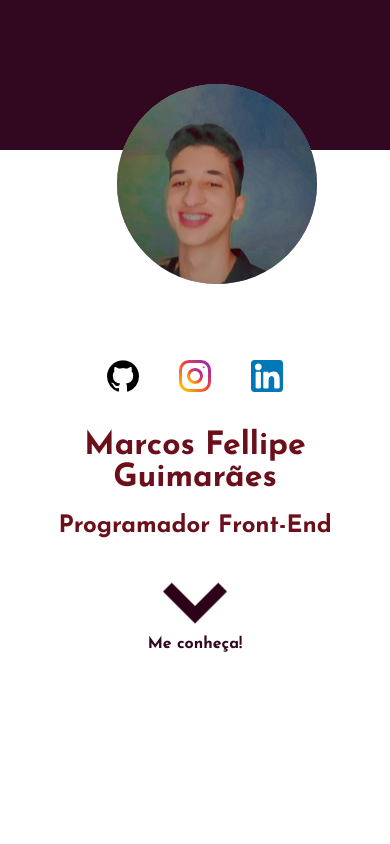
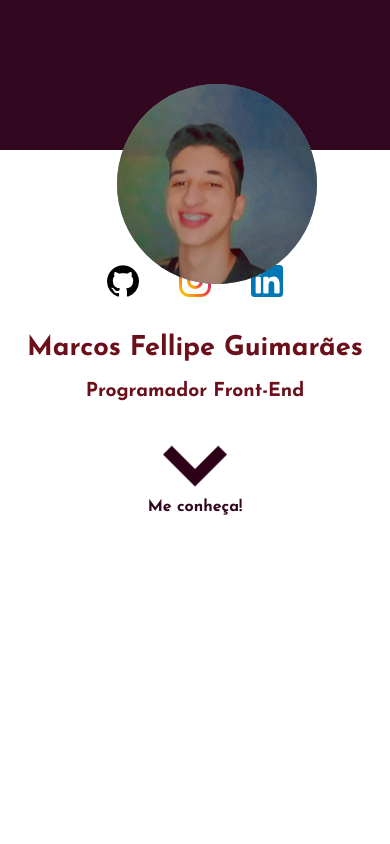
Before and after one commit to Markfgui675/Portfolio, a plain HTML site: page Site - Meu portfólio/index.html in a window 390 px wide. Shown: the top 844 px of the page. Drawn offline with nearby package versions, Linux system fonts and the light colour scheme.

Commit message:
Update Style

```diff
--- a/Site - Meu portfólio/style.css
+++ b/Site - Meu portfólio/style.css
@@ -312,6 +312,17 @@ main{
         left: 30%;
     }
 }
+@media(max-width: 425px){
+    .information{
+        margin-top: 105px;
+    }
+    .namePro .name h1{
+        font-size: 1.7em;
+    }
+    .namePro .Pro h2{
+        font-size: 1.2em;
+    }
+}
 @media(max-width: 375px){
     .me{
         height: 200px;
```
